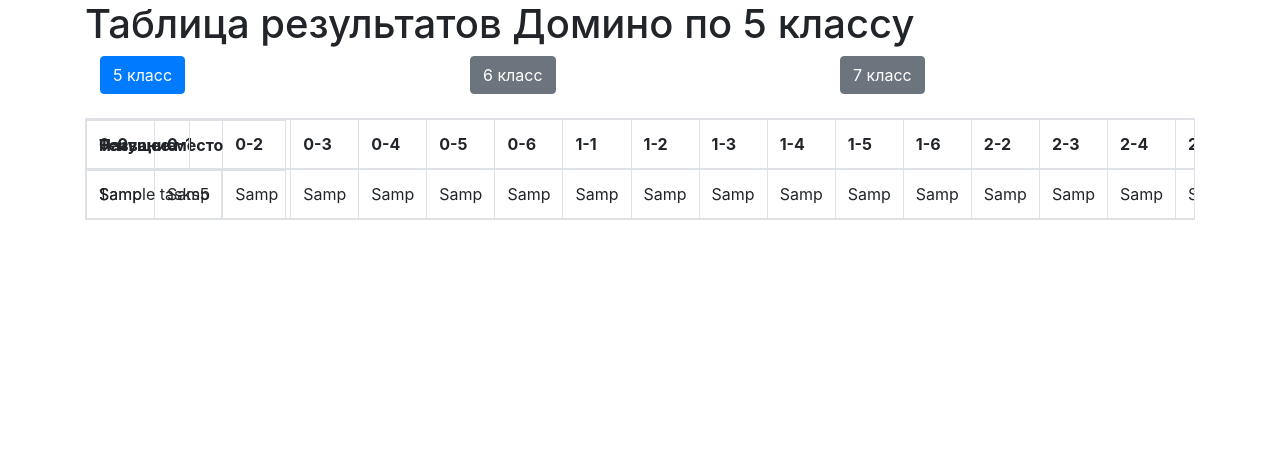
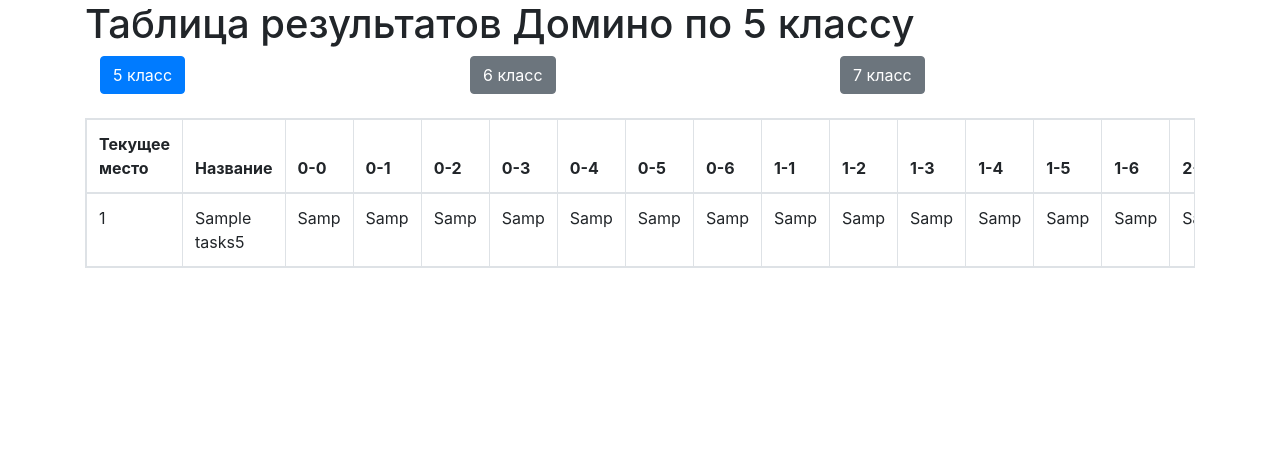
Before and after one commit to diduk001/math-tournir-72, a Flask app: page /results/domino/5 in a window 1280 px wide. Shown: the part 56-515 px from the top of the page. Run offline with Flask 2, Linux system fonts and the light colour scheme; tables that the repository leaves empty hold one stand-in row (values such as "Sample post"); some libraries are stand-ins or nearby versions.

Commit message:
fixed bags

```diff
--- a/api.py
+++ b/api.py
@@ -4,7 +4,7 @@ import db_interface
 
 blueprint = Blueprint('tasks_api', __name__, template_folder='templates')
 
-# Ключ ждя API
+# Ключ для API
 
 TOTALLY_RIGHT_APIKEY = "01a2f11083248dd087f371518c37a0be2e340abe62c61dc5fcccd1dab1539fe0"
 
--- a/app.py
+++ b/app.py
@@ -44,6 +44,7 @@ def base():
 
 
 # Главная страница
+
 @app.route("/")
 def index():
     params = dict()
@@ -78,6 +79,8 @@ def profile():
         return redirect("/login")
 
 
+# Получить место команды в игре
+
 def get_place(team, game, grade):
     con = sqlite3.connect(os.path.join("db", "tasks.db"))
     cur = con.cursor()
@@ -88,6 +91,7 @@ def get_place(team, game, grade):
 
 
 # Изменить состояние задачи
+
 def update(table, task, state, team, grade):
     con = sqlite3.connect(os.path.join("db", "tasks.db"))
     cur = con.cursor()
@@ -100,6 +104,7 @@ def update(table, task, state, team, grade):
 
 
 # Получить состояние задачи
+
 def get_task_state(table, task, team, grade):
     con = sqlite3.connect(os.path.join("db", "tasks.db"))
     cur = con.cursor()
@@ -110,6 +115,7 @@ def get_task_state(table, task, team, grade):
 
 
 # Изменить таблицу результатов
+
 def update_results(table, points, team, grade):
     con = sqlite3.connect(os.path.join("db", "tasks.db"))
     cur = con.cursor()
@@ -121,6 +127,8 @@ def update_results(table, points, team, grade):
     con.commit()
     con.close()
 
+
+# Получить состояние игры
 
 def game_status(game, time):
     global domino_start_time, domino_end_time, penalty_start_time, penalty_end_time
@@ -141,6 +149,7 @@ def game_status(game, time):
 
 
 # Возвращает время когда команда последний раз была на сайте
+
 def get_last_time(team):
     con = sqlite3.connect(os.path.join("db", "tasks.db"))
     cur = con.cursor()
@@ -150,6 +159,7 @@ def get_last_time(team):
 
 
 # Изменяет время когда команда последний раз была на сайте
+
 def update_last_time(team, time):
     con = sqlite3.connect(os.path.join("db", "tasks.db"))
     cur = con.cursor()
@@ -162,6 +172,7 @@ def update_last_time(team, time):
 
 
 # Изменяет состояние честности команды
+
 def update_cheater_status(team, game):
     con = sqlite3.connect(os.path.join("db", "tasks.db"))
     cur = con.cursor()
@@ -177,6 +188,7 @@ def update_cheater_status(team, game):
 
 
 #Получить состояние честности
+
 def get_cheater_status(team, game):
     con = sqlite3.connect(os.path.join("db", "tasks.db"))
     cur = con.cursor()
@@ -190,6 +202,7 @@ def get_cheater_status(team, game):
 
 
 # Проверка на честность
+
 @app.route("/anti_cheat", methods=["POST"])
 def anti_cheat():
     global domino_start_time, domino_end_time, penalty_start_time, penalty_end_time
@@ -197,7 +210,7 @@ def anti_cheat():
         team = current_user.team_name
         cur_time = datetime.datetime.now()
         last_time = datetime.datetime(*get_last_time(team))
-        if cur_time - last_time > datetime.timedelta(seconds=3):
+        if cur_time - last_time > datetime.timedelta(seconds=5):
             if game_status('domino', cur_time) == 'in_progress' and last_time > domino_start_time:
                 update_cheater_status(team, 'domino')
             elif game_status('penalty', cur_time) == 'in_progress' and last_time > penalty_start_time:
@@ -207,6 +220,7 @@ def anti_cheat():
     return jsonify({'hah':'hah'})
 
 # Регистрация
+
 @app.route("/sign_up", methods=["GET", "POST"])
 def sign_up():
     sign_up_form = SignUpForm()
@@ -273,6 +287,7 @@ def sign_up():
 
 
 # Страница с правилами
+
 @app.route('/rules')
 def rules():
     params = dict()
@@ -291,8 +306,9 @@ def get_state(string):
 
 
 # Всё что нужно для домино
-domino_start_time = datetime.datetime(2020, 4, 25, 22, 21, 50)
-domino_end_time = datetime.datetime(2021, 4, 25, 20, 50, 0)
+
+domino_start_time = datetime.datetime(2020, 4, 28, 19, 8, 30)
+domino_end_time = datetime.datetime(2021, 4, 28, 19, 35, 0)
 domino_keys = list(map(str, range(1, 29)))
 domino_tasks_names = {'0-0': '1', '0-1': '2', '0-2': '3', '0-3': '4', '0-4': '5', '0-5': '6',
                       '0-6': '7', '1-1': '8', '1-2': '9',
@@ -349,7 +365,6 @@ def domino():
                 tasks[key]['state'] = '0ok'
             elif get_state(tasks[key]['state']) == 'bf' and domino_info[grade][key]['number'] > 0:
                 tasks[key]['state'] = '0ff'
-        print(tasks)
         picked_tasks = get_task_state('domino_tasks', 'picked_tasks', team, grade).split()
         if request.method == "GET":
             return render_template("domino.html", title="Домино ТЮМ72", block="", tasks=tasks,
@@ -373,7 +388,7 @@ def domino():
             elif request.form.get('answer'):
                 key = domino_tasks_names[request.form.get('name')]
                 verdicts = ['ok', 'ff', 'fs']
-                if get_state(tasks[key]['state']) in ['ok', 'ff'] and key in picked_tasks:
+                if get_state(tasks[key]['state']) in ['ok', 'ff'] and 't' + key in picked_tasks:
                     if domino_info[grade][key]['answer'] == request.form.get('answer') and get_state(tasks[key]['state']) == 'ok':
                         tasks[key]['state'] = str(sum(map(int, domino_info[grade][key]['name'].split('-')))) + 'af'
                         if tasks[key]['name'] == '0-0':
@@ -402,8 +417,8 @@ def domino():
 
 penalty_keys = list(map(str, range(1, 17)))
 penalty_info = {}
-penalty_start_time = datetime.datetime(2020, 4, 20, 19, 45, 0)
-penalty_end_time = datetime.datetime(2021, 4, 20, 20, 3, 0)
+penalty_start_time = datetime.datetime(2020, 4, 28, 19, 37, 0)
+penalty_end_time = datetime.datetime(2021, 4, 28, 20, 30, 0)
 for grade in ['5', '6', '7']:
     penalty_info[grade] = {}
     for key in penalty_keys:
--- a/templates/results.html
+++ b/templates/results.html
@@ -22,8 +22,8 @@
     <table class="table table-bordered table-responsive" id="results">
         <thead>
         <tr>
-            <th class="position"> Текущее место</th>
-            <th class="title"> Название</th>
+            <th> Текущее место</th>
+            <th> Название</th>
             {% for task in keys %}
                 <th width="10%"> {{ info[grade][task]['name'] }} </th>
             {% endfor %}
@@ -33,11 +33,11 @@
         {% for place in range(team_num) %}
             <tr>
                 {% if results[place][1] == team %}
-                    <td class="table-primary position"> {{ place + 1 }} </td>
-                    <td class="table-primary title"> {{ results[place][1] }} </td>
+                    <td class="table-primary"> {{ place + 1 }} </td>
+                    <td class="table-primary"> {{ results[place][1] }} </td>
                 {% else %}
-                    <td class="position"> {{ place + 1 }} </td>
-                    <td class="title"> {{ results[place][1] }} </td>
+                    <td> {{ place + 1 }} </td>
+                    <td> {{ results[place][1] }} </td>
                 {% endif %}
                 {% if title == 'Домино' %}
                     {% set step = 3 %}
```
Also changed, not shown: db/login_data_members_data_session.sqlite, db/tasks.db.
